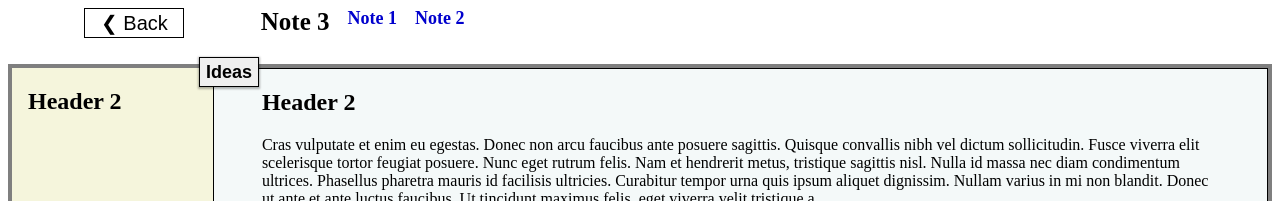
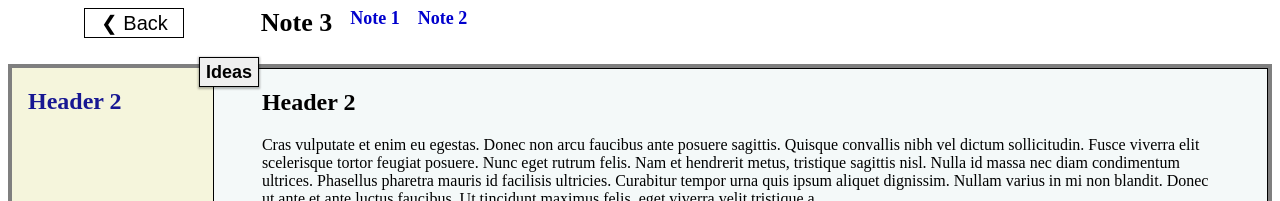
Before and after one commit to kennguyen01/jekyll-cornell-notes, a Jekyll site: the page built from _notes/example-note/note-3.md, in a window 1280 px wide. Shown: the top 201 px of the page. Built offline with Jekyll 4.4.1, drawn with Linux system fonts in a browser that asks for light colours.

Commit message:
Change idea links colors

```diff
--- a/_layouts/default.html
+++ b/_layouts/default.html
@@ -12,5 +12,6 @@
 
     {{ content }}
 
+    <script src="{{ site.baseurl }}/scripts/index.js"></script>
   </body>
 </html>
--- a/scripts/note.js
+++ b/scripts/note.js
@@ -94,7 +94,7 @@ const ideaLinks = () => {
 /**
  * Highlight text in note when user clicks on idea link
  */
-const animateLink = () => {
+const animateLinks = () => {
   let idea = document.querySelectorAll('.idea a');
 
   idea.forEach(link => {
@@ -127,5 +127,5 @@ const animateLink = () => {
   // Create idea links
   addId();
   ideaLinks();
-  animateLink();
+  animateLinks();
 })();
--- a/styles/note.css
+++ b/styles/note.css
@@ -1,19 +1,12 @@
 /* SEARCH DIRECTORY
 
-  1. =GLOBAL
-  2. =NAV
-  3. =CONTAINERS
-  4. =IDEAS
-  5. =NOTES
-  6. =SUMMARY
+  1. =NAV
+  2. =CONTAINERS
+  3. =IDEAS
+  4. =NOTES
+  5. =SUMMARY
 
 */
-
-
-/*
-===GLOBAL===
-*/
-
 
 
 /*
@@ -39,7 +32,7 @@ nav a {
   font-size: 20px;
   border: 1px solid black;
   background-color: transparent;
-  transition: 0.7s ease;
+  transition: 0.5s ease;
   color: black;
 }
 .home:hover {
@@ -56,7 +49,7 @@ nav a {
   flex-wrap: wrap;
 }
 .nav-links h1 {
-  font-size: 25px;
+  font-size: 26px;
   margin-top: 0;
 }
 .nav-links a {
@@ -72,30 +65,33 @@ nav a {
   text-decoration: underline;
 }
 
+
 /*
 ===CONTAINERS===
 */
 
+/* Container for inner and summary */
 .outer-container {
   margin: 0 auto;
   height: 90vh;
   display: flex;
   flex-direction: column;
   border: 2px solid rgba(0, 0, 0, 0.5);
-  transition: 1s ease;
+  transition: 0.7s ease;
 }
 
-/* Expandable container */
+/* Container fo note and idea */
 .inner-container {
   margin: 0 auto;
   height: 70vh;
   display: flex;
   border: 2px solid rgba(0, 0, 0, 0.5);
-  transition: 1s ease;
+  transition: 0.7s ease;
 }
 .inner-container-large {
   height: 89vh;
 }
+
 
 /*
 ===IDEAS===
@@ -108,7 +104,7 @@ nav a {
   height: 100%;
   overflow-y: auto;
   background-color: beige;
-  transition: 1s ease;
+  transition: 0.7s ease;
   position: relative;
 }
 .idea-small {
@@ -121,16 +117,19 @@ nav a {
 .idea a {
   display: inline-block;
   text-decoration: none;
-  color: black;
+  color: #00008B;
+  opacity: 0.9;
 }
 .idea a:hover {
-  color: blue;
+  color: #00008B;
+  opacity: 1;
   transform: scale(1.05);
   text-decoration: underline;
 }
 .idea strong, .idea em {
   padding-left: 1em;
 }
+
 
 /*
 ===NOTES===
@@ -152,13 +151,13 @@ not get clipped by overflow from idea area
   font-size: 18px;
   font-weight: bold;
   transform: translateX(-105%) translateY(-40%);
-  transition: 0.7s ease;
+  transition: 0.5s ease;
 }
 .idea-btn:hover {
   border: 1px solid white;
   transition: 0.5s ease;
   color: white;
-  background-color: #1E90FF;
+  background-color: #4169E1;
 }
 
 /* Expandable note area */
@@ -174,6 +173,7 @@ not get clipped by overflow from idea area
 .note-large {
   width: 100%;
 }
+
 
 /*
 ===SUMMARY===
@@ -192,13 +192,13 @@ not get clipped by overflow from idea area
   cursor: pointer;
   font-size: 18px;
   font-weight: bold;
-  transition: 0.7s ease;
+  transition: 0.5s ease;
 }
 .sum-btn:hover {
   border: 1px solid white;
   transition: 0.5s ease;
   color: white;
-  background-color: #9932CC;
+  background-color: #228B22;
 }
 
 /* Expandable summary area */
```
Also changed, not shown: scripts/index.js (added).
